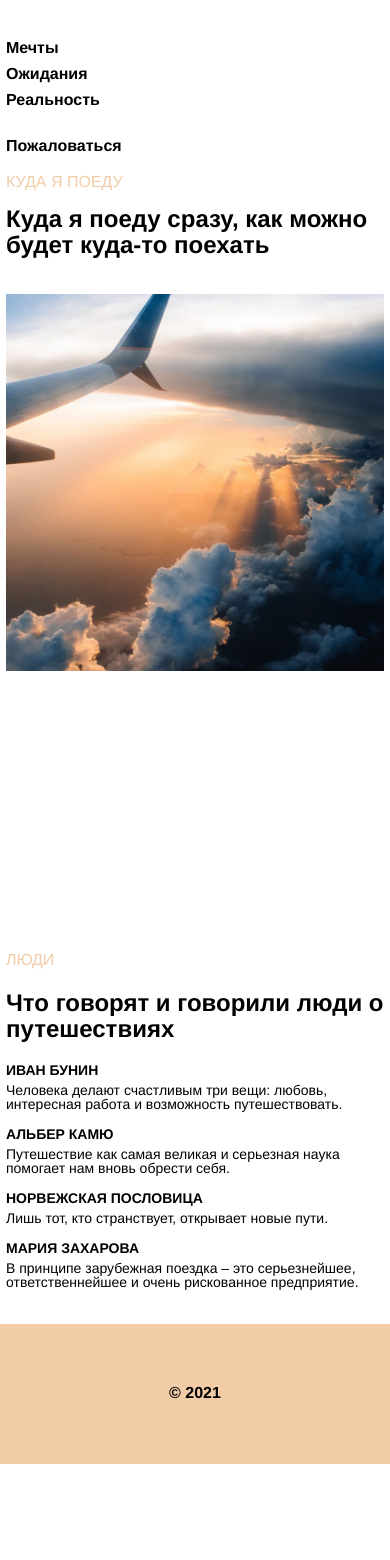
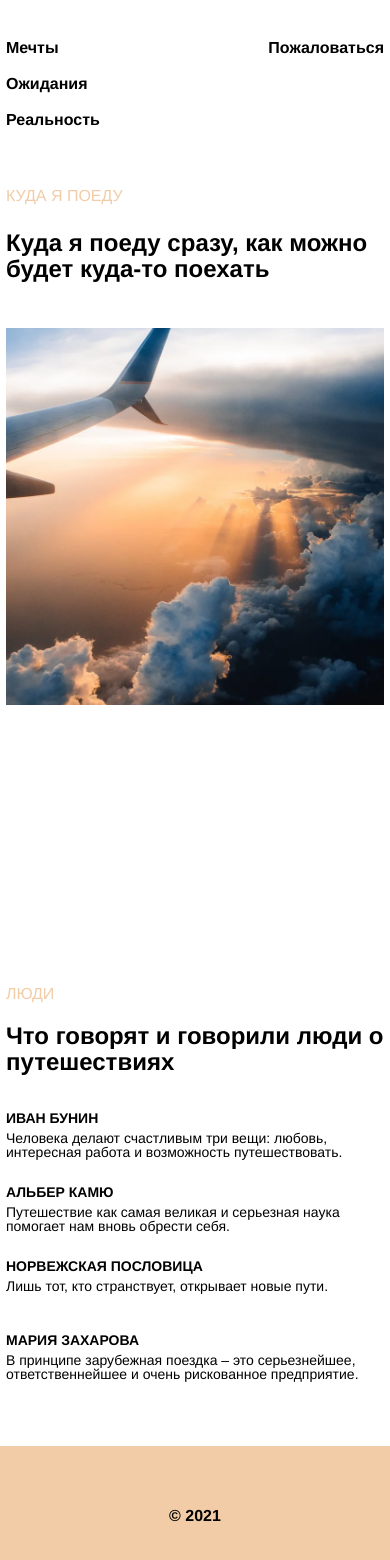
Before and after one commit to bmazurme/kudaYaPoedu, a plain HTML site: page index.html in a window 390 px wide. Before the commit the page ends 1464 px from the top, so only its background shows below. Drawn offline with Linux system fonts and the light colour scheme.

Commit message:
#Update
header
+lead
+proverbs
+footer
breakpoint: 320-480-768-1024-1920

```diff
--- a/blocks/content/content.css
+++ b/blocks/content/content.css
@@ -2,3 +2,9 @@
   margin: 0;
   padding: 0;
 }
+
+@media screen and (min-width: 320px) and (max-width: 767px) {
+  .content {
+    margin-top: 20px;
+  }
+}
--- a/blocks/header/__item/header__item.css
+++ /dev/null
@@ -1,7 +0,0 @@
-.header__item {
-  padding: 0;
-  margin-top: 0;
-  margin-bottom: 0;
-  margin-left: 0;
-  margin-right: 20px;
-}
--- a/blocks/header/__link/header__link.css
+++ b/blocks/header/__link/header__link.css
@@ -19,18 +19,13 @@
 
 @media screen and (min-width: 320px) and (max-width: 479px) {
   .header__link {
-    margin-top: 0;
-    margin-left: 0;
     margin-right: 0;
-    margin-bottom: 10px;
+    margin-bottom: 20px;
   }
 }
 
 @media screen and (min-width: 480px) and (max-width: 767px) {
   .header__link {
-    margin-top: 0;
-    margin-left: 0;
     margin-right: 15px;
-    margin-bottom: 10px;
   }
 }
--- a/blocks/header/header.css
+++ b/blocks/header/header.css
@@ -1,7 +1,7 @@
 .header {
   display: flex;
   margin: 55px 78px 0;
-  /* flex-direction: row; */
+  flex-direction: row;
 }
 
 @media screen and (min-width: 320px) and (max-width: 479px) {
@@ -9,7 +9,6 @@
     margin-top: 20px;
     margin-left: 6px;
     margin-right: 6px;
-    flex-direction: column;
   }
 }
 
@@ -18,12 +17,5 @@
     margin-top: 20px;
     margin-left: 50px;
     margin-right: 50px;
-    flex-direction: row;
   }
 }
-
-@media screen and (min-width: 768px) and (max-width: 1023px) {
-  .header {
-    flex-direction: row;
-  }
-}
--- a/blocks/lead/__subtitle/lead__subtitle.css
+++ b/blocks/lead/__subtitle/lead__subtitle.css
@@ -1,6 +1,6 @@
 .lead__subtitle {
   grid-area: subtitle;
-  margin-top: 125px;
+  margin-top: 130px;
   margin-left: 0;
   margin-right: 0;
   margin-bottom: 0;
@@ -13,7 +13,6 @@
   .lead__subtitle {
     font-size: 16px;
     line-height: 16px;
-
     margin-top: 20px;
     margin-left: 0;
     margin-right: 0;
--- a/blocks/lead/__title/lead__title.css
+++ b/blocks/lead/__title/lead__title.css
@@ -5,11 +5,11 @@
   font-size: 37px;
   line-height: 48px;
   padding-right: 102px;
+  margin: 0;
 }
 
 @media screen and (min-width: 320px) and (max-width: 767px) {
   .lead__title {
-
     font-size: 24px;
     line-height: 26px;
     padding:0;
--- a/blocks/lead/lead.css
+++ b/blocks/lead/lead.css
@@ -1,6 +1,7 @@
 .lead {
   display: grid;
   margin: 96px 75px 0;
+  gap: 26px 0;
   grid-template-columns: 1fr 500px;
   grid-template-rows: 150px 1fr;
   grid-template-areas:
@@ -47,7 +48,6 @@
     margin-bottom: 0;
     margin-left: 75px;
     margin-right: 75px;
-    /* margin: 96px 75px 0; */
     grid-template-columns: 1fr 395px;
     grid-template-rows: 150px 1fr;
     grid-template-areas:
--- a/blocks/page/page.css
+++ /dev/null
@@ -1,10 +0,0 @@
-.page {
-  -moz-osx-font-smoothing: grayscale;
-  -webkit-font-smoothing: antialiased;
-  -webkit-text-size-adjust: 100%;
-  -ms-text-size-adjust: 100%;
-  -moz-text-size-adjust: 100%;
-  min-width: 320px;
-  max-width: 1920px;
-  margin: 0 auto;
-}
--- a/blocks/proverb/__text/proverb__text.css
+++ b/blocks/proverb/__text/proverb__text.css
@@ -13,7 +13,5 @@
     line-height: 14px;
     margin-top: 5px;
     margin-bottom: 15px;
-    margin-left: 0;
-    margin-right: 0;
   }
 }
--- a/blocks/proverb/__title/proverb__title.css
+++ b/blocks/proverb/__title/proverb__title.css
@@ -8,9 +8,9 @@
 @media screen and (max-width: 767px) {
   .proverb__title {
     width: 100%;
-    margin-top: 0;
+    /* margin-top: 0;
     margin-left: 0;
     margin-right: 0;
-    margin-bottom: 0;
+    margin-bottom: 0; */
   }
 }
--- a/blocks/proverb/proverb.css
+++ b/blocks/proverb/proverb.css
@@ -1,18 +1,33 @@
 .proverb {
-  width: 25%;
-  margin-right: 50px;
+  /* grid-area: column; */
+  margin: 0;
+  /* width: 25%;
+  margin-top: 0;
+  margin-left: 0;
+  margin-right: 0;
+  margin-right: 50px; */
 }
 
-.proverb:last-child {
+/* .proverb:last-child {
   margin-right: 0;
+} */
+
+/* @media screen and (max-width: 767px) {
+  .proverb {
+    width: 100%;
+    margin-bottom: 10px;
+  }
+} */
+
+/* @media screen and (min-width: 320px) and (max-width: 767px){
+  .proverb {
+    width: 100%;
+    margin-bottom: 10px;
+  }
 }
 
-@media screen and (max-width: 767px) {
+@media screen and (min-width: 768px) and (max-width: 1023px){
   .proverb {
-    width: 100%;
-    margin-top: 0;
-    margin-left: 0;
-    margin-right: 0;
-    margin-bottom: 0;
+    width: 50%;
   }
-}
+} */
--- a/blocks/proverbs/__title/proverbs__title.css
+++ b/blocks/proverbs/__title/proverbs__title.css
@@ -5,8 +5,8 @@
   margin-bottom: 0;
   font-size: 38px;
   line-height: 46px;
-  /* padding-right: 750px; */
   max-width: 450px;
+  padding: 0;
 }
 
 @media screen and (max-width: 767px) {
@@ -14,9 +14,7 @@
     font-size: 24px;
     line-height: 26px;
     margin-top: 20px;
-    margin-left: 0;
-    margin-right: 0;
     margin-bottom: 20px;
-    padding: 0;
+
   }
 }
--- a/blocks/root/root.css
+++ b/blocks/root/root.css
@@ -2,4 +2,12 @@
   display: block;
   background: #fff;
   font-family: 'Helvetica Neue', Arial, sans-serif;
+  -moz-osx-font-smoothing: grayscale;
+  -webkit-font-smoothing: antialiased;
+  -webkit-text-size-adjust: 100%;
+  -ms-text-size-adjust: 100%;
+  -moz-text-size-adjust: 100%;
+  min-width: 320px;
+  max-width: 1920px;
+  margin: 0 auto;
 }
--- a/blocks/table/table.css
+++ b/blocks/table/table.css
@@ -1,33 +1,31 @@
 .table {
-  display: flex;
-  flex-direction: row;
   margin-top: 135px;
+  margin-bottom: 150px;
   margin-left: 0;
   margin-right: 0;
-  margin-bottom: 150px;
+  display: grid;
+  gap: 0 50px;
+  grid-template-columns: 1fr 1fr 1fr 1fr;
+  grid-template-rows: 1fr;
   padding: 0;
   list-style: none;
-  justify-content: space-between;
 }
 
-@media screen and (max-width: 767px) {
+@media screen and (min-width: 320px) and ( max-width: 767px) {
   .table {
-    flex-direction: column;
-    margin-top: 0;
-    margin-left: 0;
-    margin-right: 0;
-    margin-bottom: 0;
+    margin-top: 35px;
+    margin-bottom: 50px;
+    gap: 10px 0;
+    grid-template-columns: 1fr;
+    grid-template-rows: 1fr 1fr 1fr 1fr;
   }
 }
 
-/* @media screen and (min-width: 768px) and ( max-width: 1023px) {
+@media screen and (min-width: 768px) and ( max-width: 1023px) {
   .table {
+    gap: 50px;
+    grid-template-columns: 1fr 1fr;
+    grid-template-rows: 1fr 1fr;
 
   }
 }
-
-@media screen and (min-width: 1024px) and ( max-width: 1920px) {
-  .table {
-
-  }
-} */
--- a/index.html
+++ b/index.html
@@ -9,8 +9,8 @@
     <link rel="stylesheet" href="./pages/index.css">
     <title>Куда я поеду</title>
   </head>
+
   <body class="root">
-    <div class="page">
       <header class="header">
         <nav class="header__menu">
             <a class="header__link" href="#">Мечты</a>
@@ -26,6 +26,7 @@
           <h1 class="lead__title">Куда я&nbsp;поеду сразу, как можно будет куда-то поехать</h1>
           <img class="lead__image" src="./images/lead.jpg" alt="Крыло самолета над облаками.">
         </section>
+
         <!-- <section class="places">
           <article class="place">
             <img class="place__image" src="./images/places-forest.jpeg"
@@ -119,6 +120,5 @@
           &copy; 2021
         </p>
       </footer>
-      </div>
   </body>
 </html>
--- a/pages/index.css
+++ b/pages/index.css
@@ -1,13 +1,9 @@
 @import url(../vendor/normalize.css);
 @import url(../blocks/root/root.css);
-@import url(../blocks/page/page.css);
 @import url(../blocks/header/header.css);
 @import url(../blocks/header/__menu/header__menu.css);
 @import url(../blocks/header/__link/header__link.css);
-@import url(../blocks/header/__item/header__item.css);
 @import url(../blocks/header/__link-complaint/header__link-complaint.css);
-
-
 @import url(../blocks/lead/lead.css);
 @import url(../blocks/lead/__title/lead__title.css);
 @import url(../blocks/lead/__subtitle/lead__subtitle.css);
```
Also changed, not shown: blocks/proverbs/proverbs.css (+0 -9 lines).
